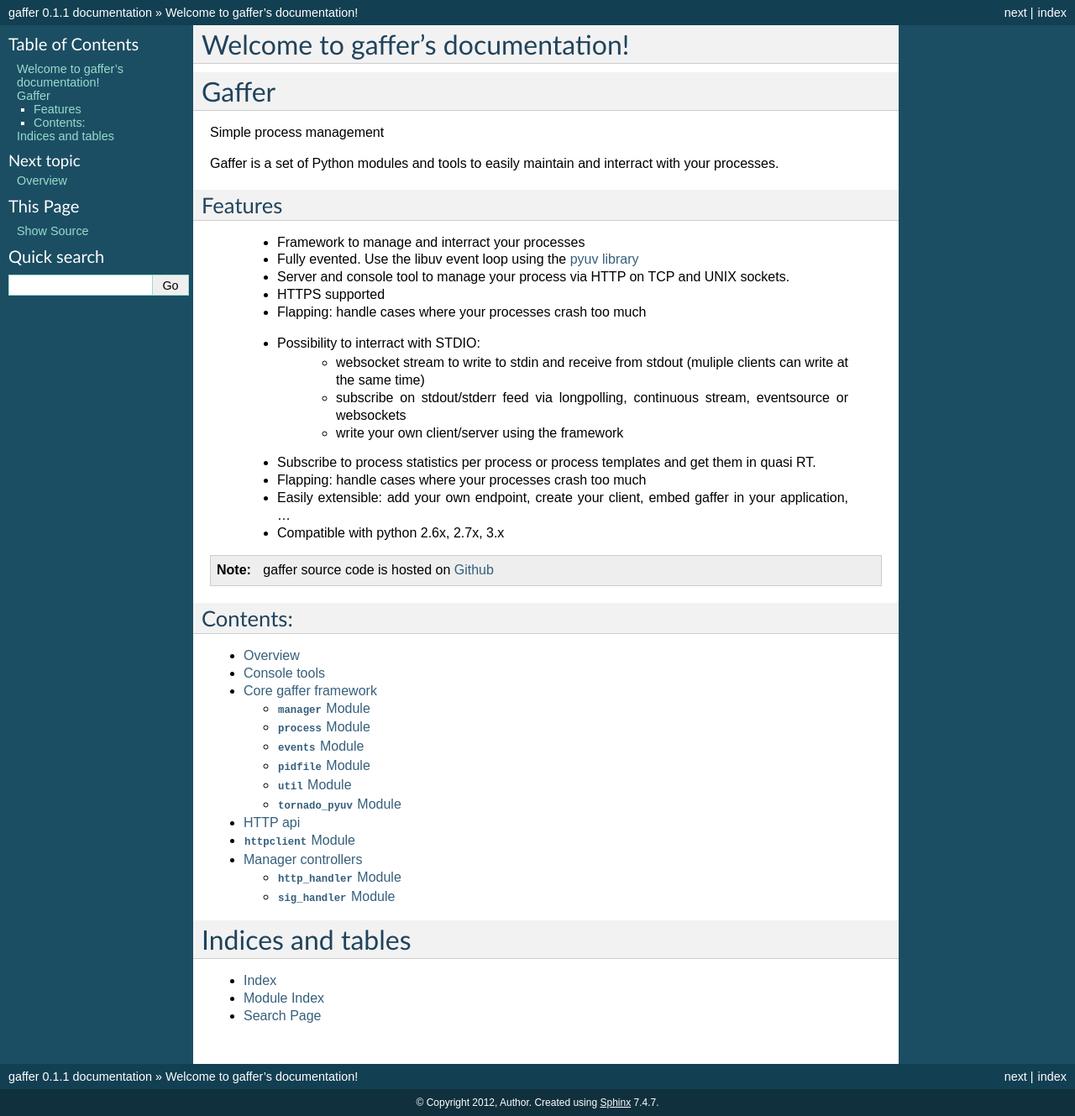
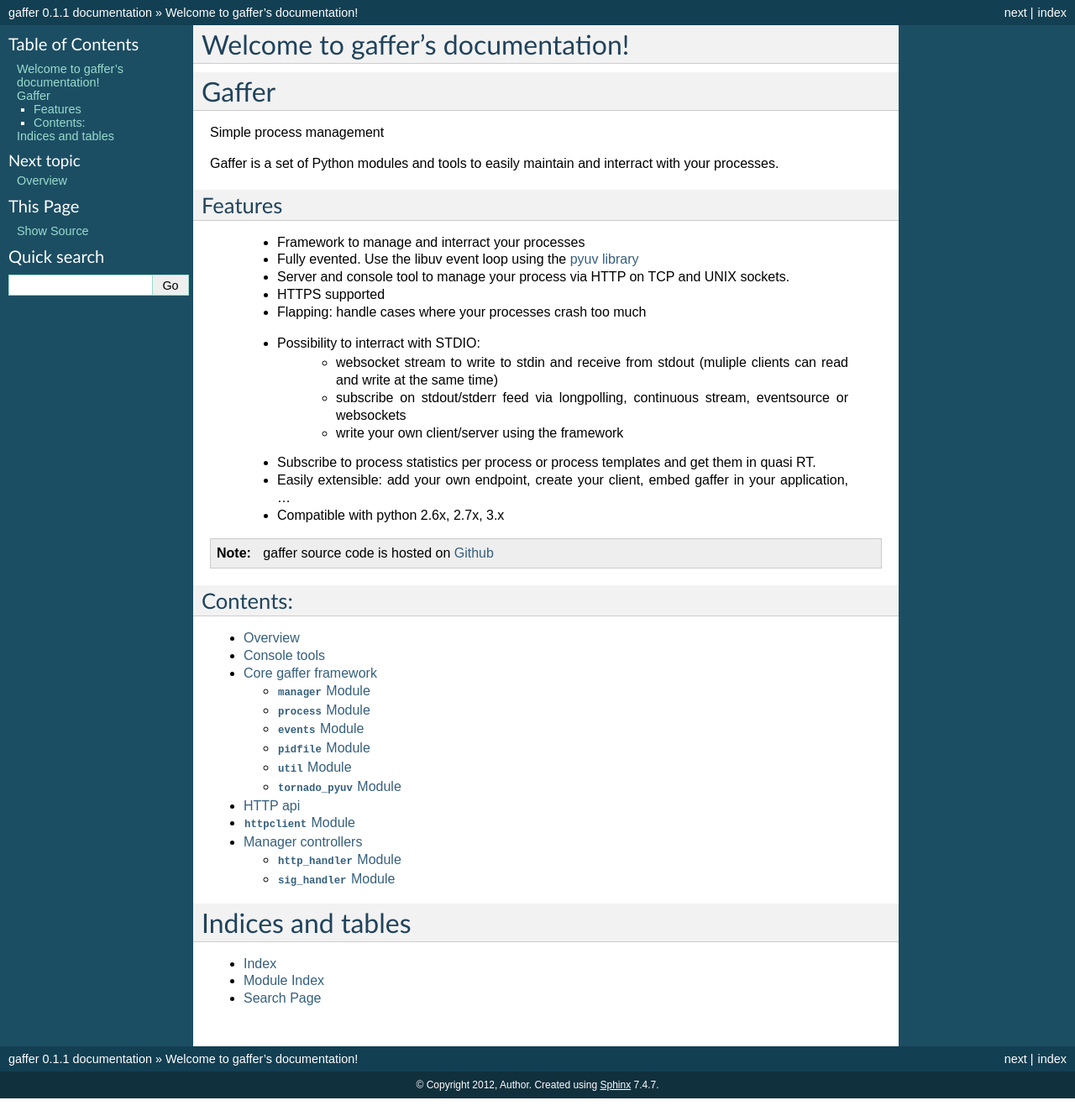
Before and after one commit to benoitc/gaffer, a Sphinx documentation site: the page built from docs/index.rst, in a window 1280 px wide. Shown: the whole page at 84% size. Built offline with Sphinx 7.4.7, drawn with Linux system fonts in a browser that asks for light colours; the version number is read from the project's files by our own code; after the commit the page ends 1308 px from its top, so only the background shows below that.

Commit message:
fix a little the doc

```diff
--- a/docs/index.rst
+++ b/docs/index.rst
@@ -26,13 +26,12 @@
     - Flapping: handle cases where your processes crash too much
     - Possibility to interract with STDIO:
         - websocket stream to write to stdin and receive from stdout
-          (muliple clients can write at the same time)
+          (muliple clients can read and write at the same time)
         - subscribe on stdout/stderr feed via longpolling, continuous
           stream, eventsource or websockets
         - write your own client/server using the framework
     - Subscribe to process statistics per process or process templates
       and get them in quasi RT.
-    - Flapping: handle cases where your processes crash too much
     - Easily extensible: add your own endpoint, create your client,
       embed gaffer in your application, ...
     - Compatible with python 2.6x, 2.7x, 3.x
```
